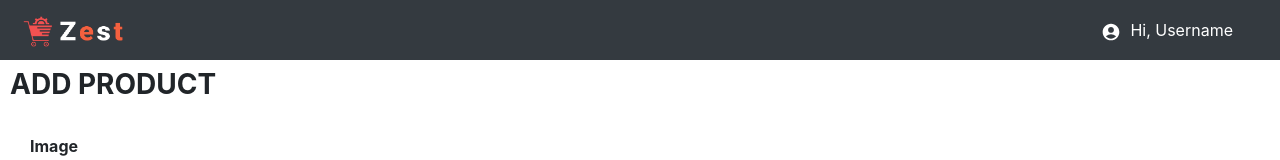
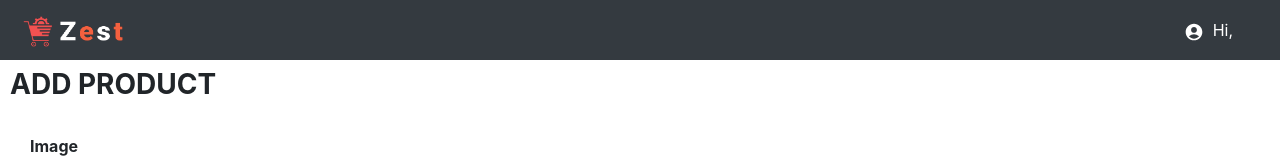
Before and after one commit to iamneo-production/a6e6c01f-ddf0-4bbb-aeb6-bb40c2db12fd, a React (Create React App) app in the folder reactapp/: page /seller/addproduct in a window 1280 px wide. Shown: the top 160 px of the page. Built offline with nearby package versions, Linux system fonts and the light colour scheme.

Commit message:
Updated Seller Navigation Bar

```diff
--- a/reactapp/src/components/seller/SellerNavigationBar.js
+++ b/reactapp/src/components/seller/SellerNavigationBar.js
@@ -1,10 +1,22 @@
 import { MdAccountCircle,MdCheckCircle,MdMessage,MdLogout } from 'react-icons/md';
 import Offcanvas from 'react-bootstrap/Offcanvas';
 import { useRef, useState } from 'react';
+import {useSelector,useDispatch } from 'react-redux';
+import {useNavigate} from "react-router-dom";
+import { logout } from "../../features/userSlice";
 
 export default function SellerNavigationBar() {
     const [showDropDown, setShowDropDown] = useState(false);
     const target = useRef(null);
+    const navigate = useNavigate();
+    const dispatch = useDispatch()
+    const currentUser = useSelector(state => state.user.currentUser)
+
+    function handleLogout(){
+        dispatch(logout())
+        navigate("/")
+    }
+
     return (
         <div>
             <nav className="navbar navbar-dark bg-dark">
@@ -13,7 +25,7 @@ export default function SellerNavigationBar() {
                         <img src={require("../../assets/logo.png")} alt=" " width="100" height="31" className="d-inline-block align-text-top" />
                     </a>
                     <div className="d-flex flex-row">
-                        <a ref={target} onClick={() => setShowDropDown(!showDropDown)} className="nav-link text-white" href="#"><i className="md md-envelope mx-1"> <MdAccountCircle style={{ width: 30, height: 20 }} /></i>Hi, Username</a>
+                        <a ref={target} onClick={() => setShowDropDown(!showDropDown)} className="nav-link text-white" href="#"><i className="md md-envelope mx-1"> <MdAccountCircle style={{ width: 30, height: 20 }} /></i>Hi, {currentUser.firstName}</a>
                         <Offcanvas style={{ width: 250, marginTop: 60 }} placement={'end'} show={showDropDown} onHide={() => setShowDropDown(!showDropDown)}>
                             <Offcanvas.Header closeButton>
                                 <Offcanvas.Title><b>Menu</b></Offcanvas.Title>
@@ -23,7 +35,7 @@ export default function SellerNavigationBar() {
                                     <a href="#" class="list-group-item list-group-item-action"><MdAccountCircle style={{ width: 30, height: 20 }} />My Profile</a>
                                     <a href="#" class="list-group-item list-group-item-action"><MdCheckCircle style={{ width: 30, height: 20 }} />Add Products</a>
                                     <a href="#" class="list-group-item list-group-item-action"><MdMessage style={{ width: 30, height: 20 }} />Chats</a>
-                                    <a href="#" class="list-group-item list-group-item-action"><MdLogout style={{ width: 30, height: 20 }} />Logout</a>
+                                    <a href="#" class="list-group-item list-group-item-action" onClick={()=>handleLogout()}><MdLogout style={{ width: 30, height: 20 }} />Logout</a>
                                 </div>
                             </Offcanvas.Body>
                         </Offcanvas>
```
